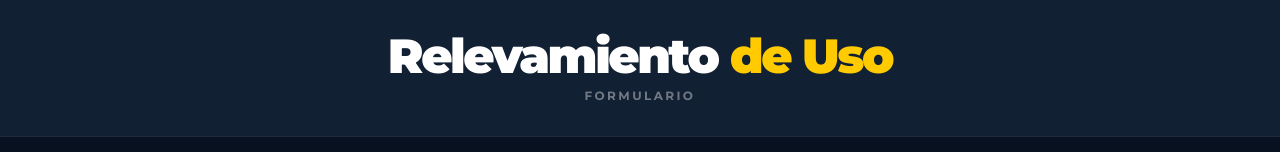
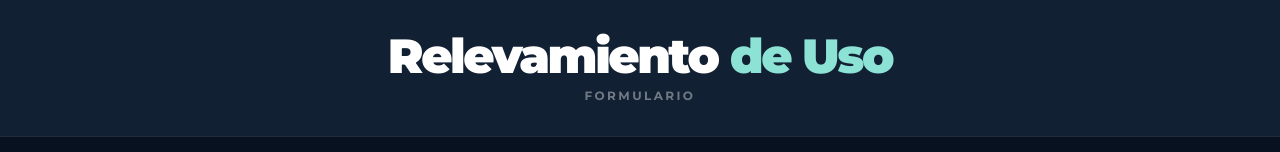
Before and after one commit to TadeoGCBA/form_relevamientouso, a Next.js app: page / in a window 1280 px wide. Shown: the top 152 px of the page. Built offline with nearby package versions, Linux system fonts and the light colour scheme; no server answers.

Commit message:
Update page.tsx

```diff
--- a/app/page.tsx
+++ b/app/page.tsx
@@ -380,7 +380,7 @@ export default function RelevamientoEspaciosVerdes() {
           }`}
         >
           Relevamiento{" "}
-          <span className={darkMode ? "text-[#FFCB00]" : "text-[#8de2d6]"}>
+          <span className={darkMode ? "text-[#8de2d6]" : "text-[#FFCB00]"}>
             de Uso
           </span>
         </h1>
```
